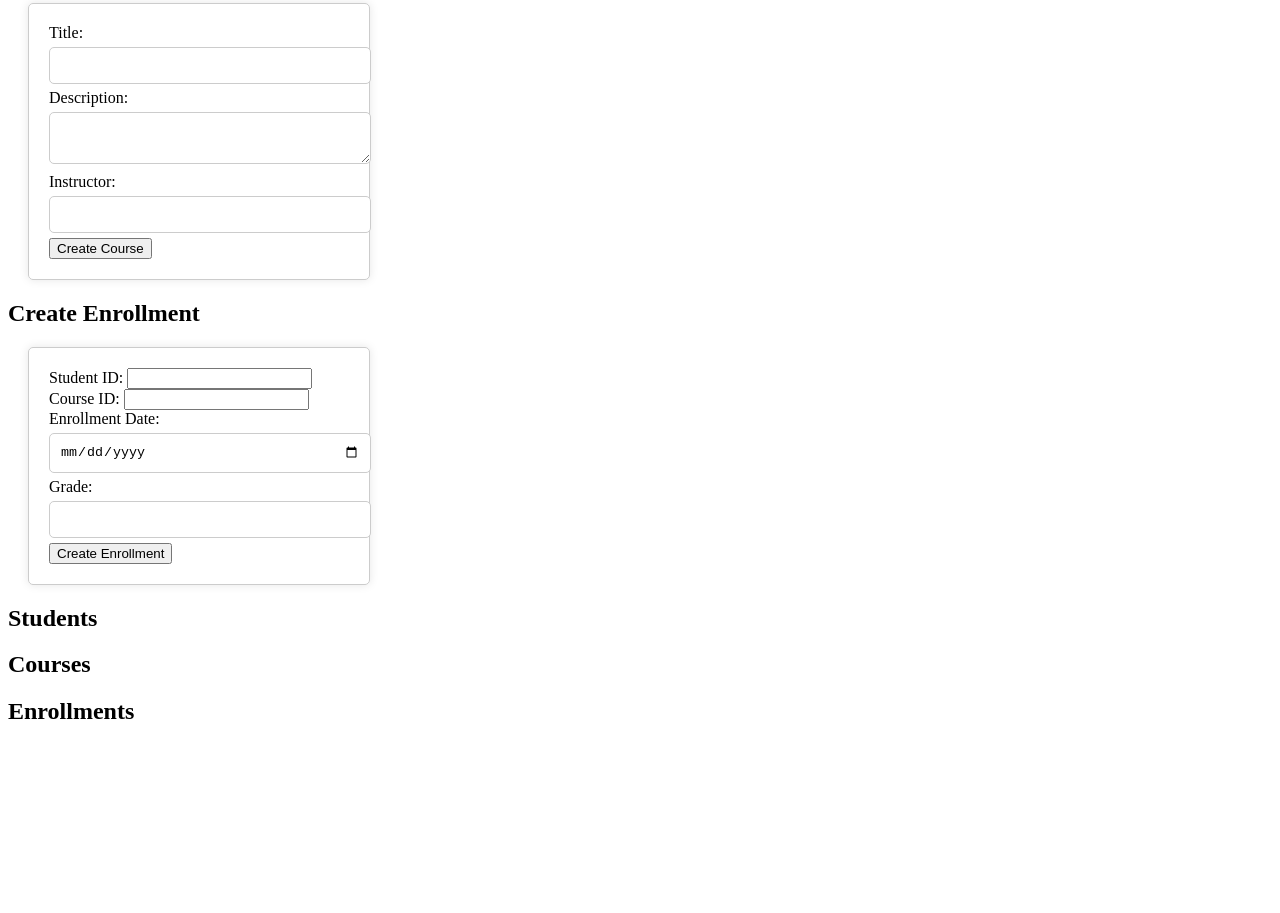
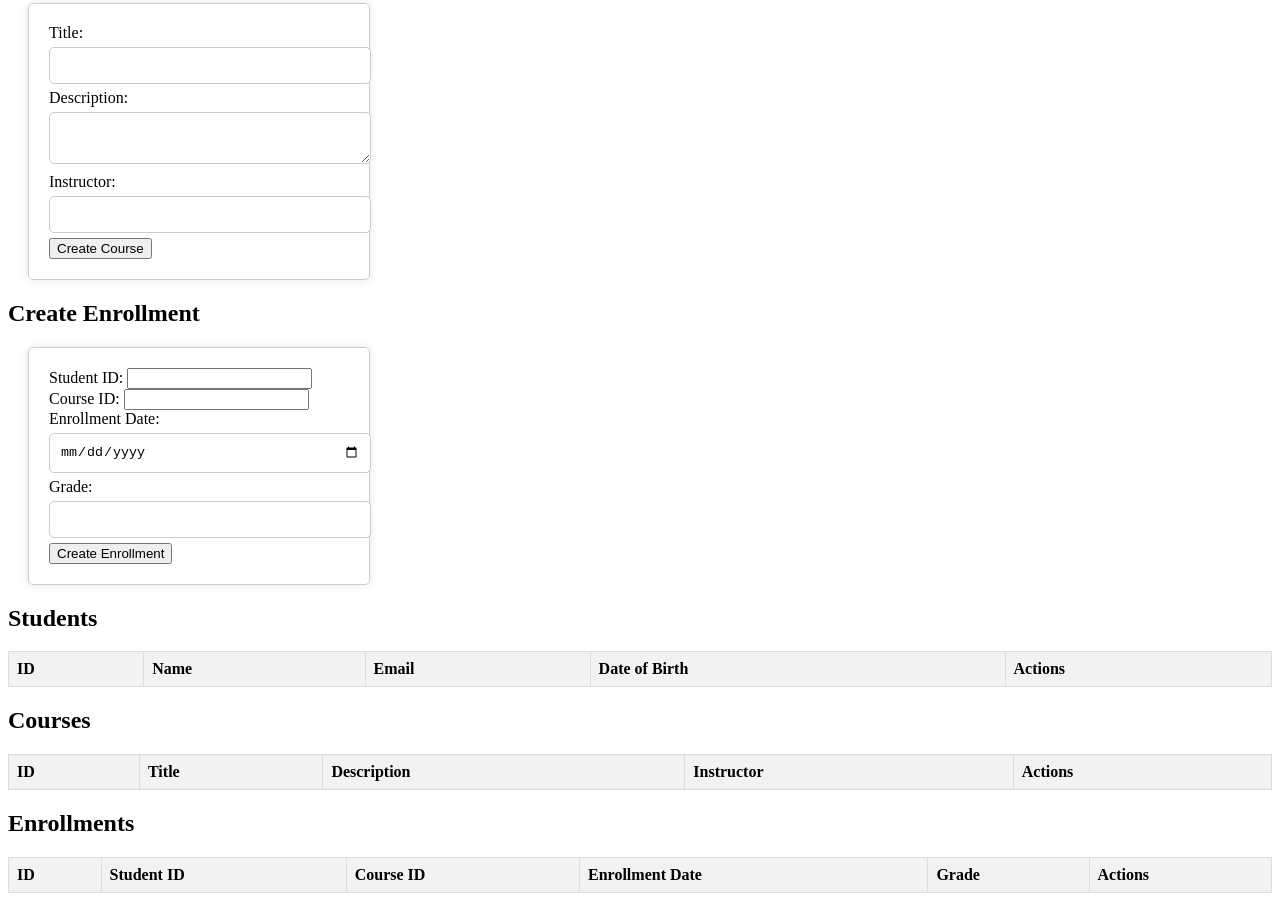
Before and after one commit to SamhithaSampath/ITMD544-03, a website: page frontend/index.html in a window 1280 px wide. Shown: the part 451-1364 px from the top of the page. Before the commit the page ends 1196 px from the top, so only its background shows below. Drawn offline with Linux system fonts and the light colour scheme; no server answers.

Commit message:
Update index.html with complete HTML code

```diff
--- a/frontend/index.html
+++ b/frontend/index.html
@@ -120,37 +120,56 @@
     </form>
      <!-- Student List -->
      <h2>Students</h2>
-<div id="studentList">
-    <!-- Each student row should have the class 'student-row' -->
-    <div class="student-row">
-        <!-- Individual student data goes here -->
-    </div>
-    <!-- More student rows can be added dynamically -->
-</div>
+     <table>
+         <thead>
+             <tr>
+                 <th>ID</th>
+                 <th>Name</th>
+                 <th>Email</th>
+                 <th>Date of Birth</th>
+                 <th>Actions</th>
+             </tr>
+         </thead>
+         <tbody id="studentsTableBody">
+             <!-- Student rows will be dynamically added here -->
+         </tbody>
+     </table>
 
      <!-- Course List -->
      <h2>Courses</h2>
-<div id="courseList">
-    <!-- Each course row should have the class 'course-row' -->
-    <div class="course-row">
-        <!-- Individual course data goes here -->
-    </div>
-    <!-- More course rows can be added dynamically -->
-</div>
+     <table>
+         <thead>
+             <tr>
+                 <th>ID</th>
+                 <th>Title</th>
+                 <th>Description</th>
+                 <th>Instructor</th>
+                 <th>Actions</th>
+             </tr>
+         </thead>
+         <tbody id="coursesTableBody">
+             <!-- Course rows will be dynamically added here -->
+         </tbody>
+     </table>
 
      <!-- Enrollment List -->
      <h2>Enrollments</h2>
-<div id="enrollmentList">
-    <!-- Each enrollment row should have the class 'enrollment-row' -->
-    <div class="enrollment-row">
-        <!-- Individual enrollment data goes here -->
-    </div>
-    <!-- More enrollment rows can be added dynamically -->
-</div>
-
-
+     <table>
+         <thead>
+             <tr>
+                 <th>ID</th>
+                 <th>Student ID</th>
+                 <th>Course ID</th>
+                 <th>Enrollment Date</th>
+                 <th>Grade</th>
+                 <th>Actions</th>
+             </tr>
+         </thead>
+         <tbody id="enrollmentsTableBody">
+             <!-- Enrollment rows will be dynamically added here -->
+         </tbody>
+     </table>
 
      <script src="script.js"></script>
-
  </body>
  </html>
```
Lines whose indentation alone changed are shown as unchanged.
